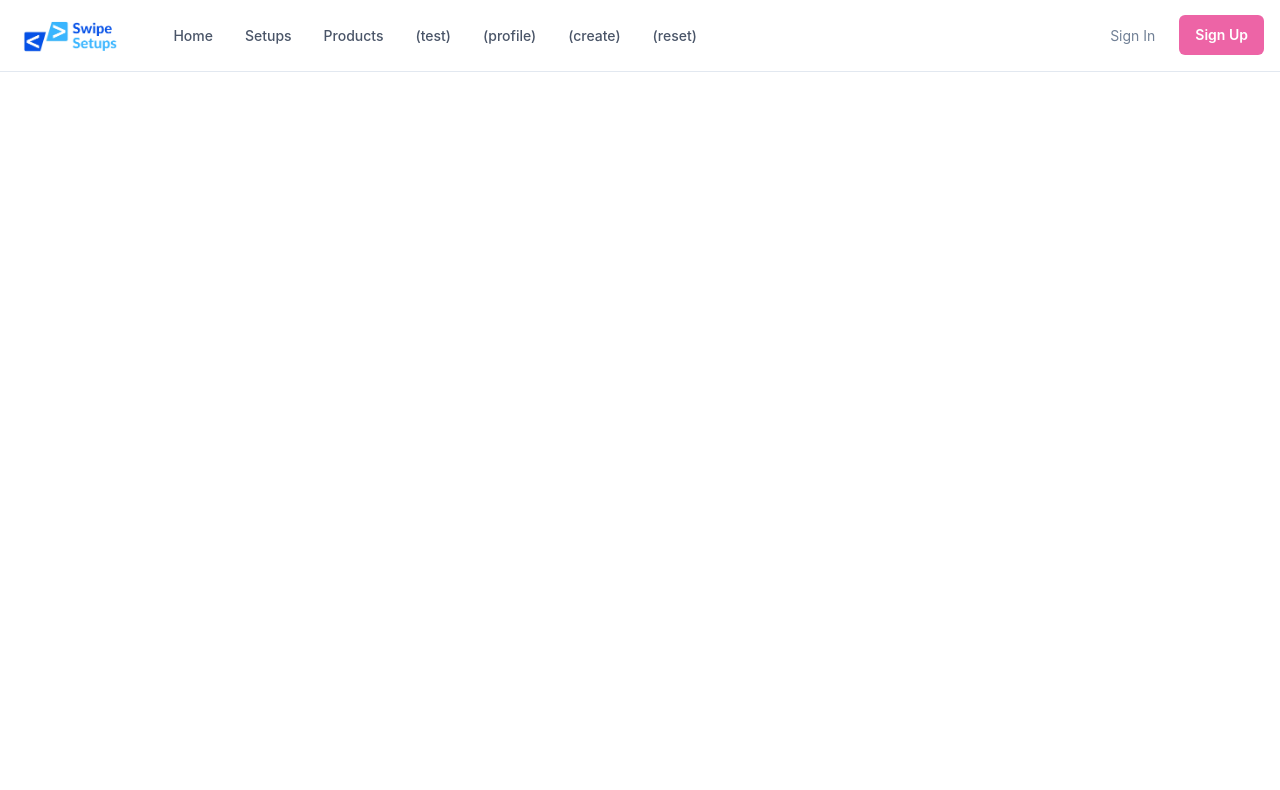
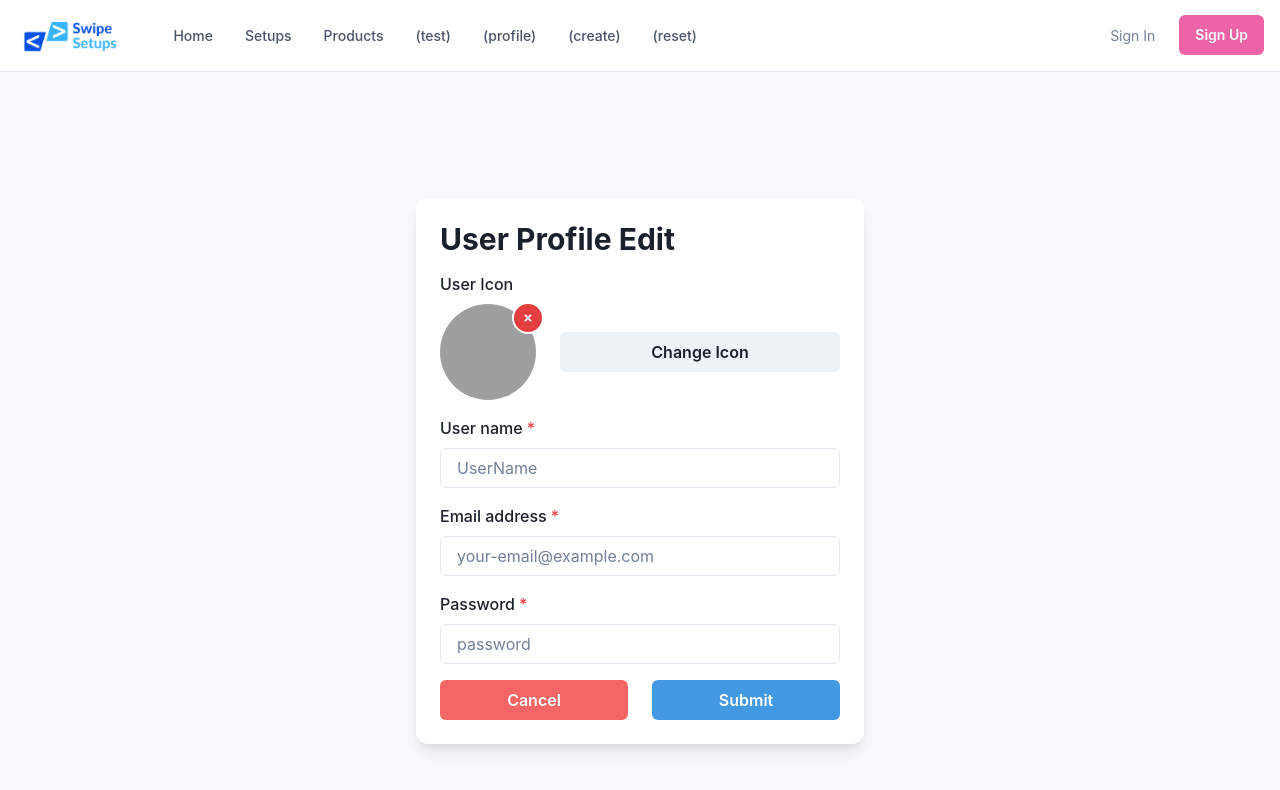
Before and after one commit to sov3333/ga-mern-project, a React (Vite) app in the folder client/: page /profile/edit in a window 1280 px wide. Shown: the top 790 px of the page. Built offline with nearby package versions, Linux system fonts and the light colour scheme; grey boxes are pictures that could not be loaded; a web font is replaced by a local one.

Commit message:
feat: add edit user profile page
"User profile edit" from https://chakra-templates.dev/forms/authentication

```diff
--- a/client/src/App.jsx
+++ b/client/src/App.jsx
@@ -9,6 +9,7 @@ import {
   SignUp,
   PasswordReset,
   Profile,
+  ProfileEdit,
   Create,
   MernStarter,
   CreatePost,
@@ -32,6 +33,7 @@ const App = () => {
           <Route path='/signup' element={<SignUp />} />
           <Route path='/reset' element={<PasswordReset />} />
           <Route path='/profile' element={<Profile />} />
+          <Route path='/profile/edit' element={<ProfileEdit />} />
           <Route path='/create' element={<Create />} />
 
           {/* MERN Starter code */}
--- a/client/src/pages/Profile.jsx
+++ b/client/src/pages/Profile.jsx
@@ -1,3 +1,4 @@
+import { Link } from 'react-router-dom';
 import { useState } from 'react'
 import { Button, Flex } from '@chakra-ui/react';
 
@@ -18,6 +19,9 @@ const Profile = () => {
         )}
       </div>
       <Flex justifyContent="center">
+        <Link to="/profile/edit">
+          <Button>EDIT PROFILE</Button>
+        </Link>
         <Button onClick={() => setIsMobile(!isMobile)}>
           {isMobile ? 'SEE FULL VIEW' : 'SEE MOBILE VIEW' }
         </Button>
--- /dev/null
+++ b/client/src/pages/ProfileEdit.jsx
@@ -0,0 +1,107 @@
+import {
+  Button,
+  Flex,
+  FormControl,
+  FormLabel,
+  Heading,
+  Input,
+  Stack,
+  useColorModeValue,
+//   HStack,
+  Avatar,
+  AvatarBadge,
+  IconButton,
+  Center,
+} from '@chakra-ui/react';
+import { SmallCloseIcon } from '@chakra-ui/icons';
+
+// "User Profile Edit" from https://chakra-templates.dev/forms/authentication
+
+export default function ProfileEdit() {
+  return (
+    <Flex
+      minH={'100vh'}
+      align={'center'}
+      justify={'center'}
+      bg={useColorModeValue('gray.50', 'gray.800')}>
+      <Stack
+        spacing={4}
+        w={'full'}
+        maxW={'md'}
+        bg={useColorModeValue('white', 'gray.700')}
+        rounded={'xl'}
+        boxShadow={'lg'}
+        p={6}
+        my={12}>
+        <Heading lineHeight={1.1} fontSize={{ base: '2xl', sm: '3xl' }}>
+          User Profile Edit
+        </Heading>
+        <FormControl id="userName">
+          <FormLabel>User Icon</FormLabel>
+          <Stack direction={['column', 'row']} spacing={6}>
+            <Center>
+              <Avatar size="xl" src="https://bit.ly/sage-adebayo">
+                <AvatarBadge
+                  as={IconButton}
+                  size="sm"
+                  rounded="full"
+                  top="-10px"
+                  colorScheme="red"
+                  aria-label="remove Image"
+                  icon={<SmallCloseIcon />}
+                />
+              </Avatar>
+            </Center>
+            <Center w="full">
+              <Button w="full">Change Icon</Button>
+            </Center>
+          </Stack>
+        </FormControl>
+        <FormControl id="userName" isRequired>
+          <FormLabel>User name</FormLabel>
+          <Input
+            placeholder="UserName"
+            _placeholder={{ color: 'gray.500' }}
+            type="text"
+          />
+        </FormControl>
+        <FormControl id="email" isRequired>
+          <FormLabel>Email address</FormLabel>
+          <Input
+            placeholder="your-email@example.com"
+            _placeholder={{ color: 'gray.500' }}
+            type="email"
+          />
+        </FormControl>
+        <FormControl id="password" isRequired>
+          <FormLabel>Password</FormLabel>
+          <Input
+            placeholder="password"
+            _placeholder={{ color: 'gray.500' }}
+            type="password"
+          />
+        </FormControl>
+        <Stack spacing={6} direction={['column', 'row']}>
+          <Button
+            bg={'red.400'}
+            color={'white'}
+            w="full"
+            _hover={{
+              bg: 'red.500',
+            }}>
+            Cancel
+          </Button>
+          <Button
+            bg={'blue.400'}
+            color={'white'}
+            w="full"
+            _hover={{
+              bg: 'blue.500',
+            }}>
+            Submit
+          </Button>
+        </Stack>
+      </Stack>
+    </Flex>
+  );
+}
--- a/client/src/pages/index.js
+++ b/client/src/pages/index.js
@@ -7,6 +7,7 @@ import SignIn from './SignIn';
 import SignUp from './SignUp';
 import PasswordReset from './PasswordReset';
 import Profile from './Profile';
+import ProfileEdit from './ProfileEdit';
 import Create from './Create';
 import MernStarter from './starter/MernStarter';
 import CreatePost from './starter/CreatePost';
@@ -22,6 +23,7 @@ export {
     SignUp,
     PasswordReset,
     Profile,
+    ProfileEdit,
     Create,
     MernStarter,
     CreatePost,
```
